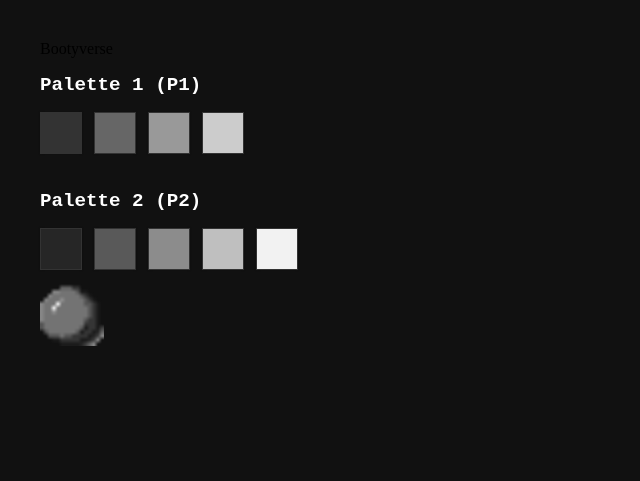
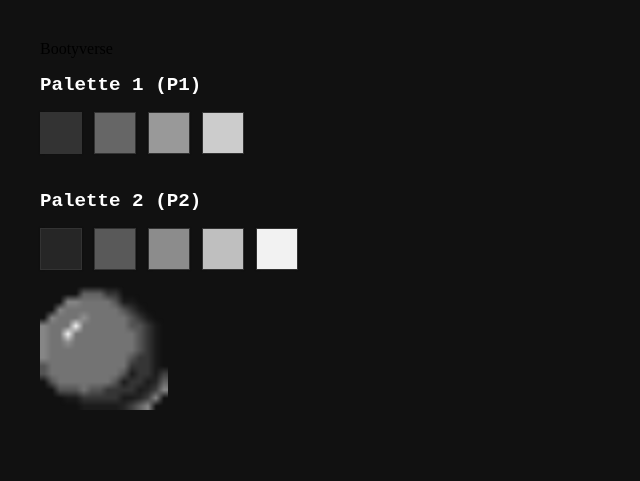
Before and after one commit to CulturallyConvexContures/wobbly-redemption, a plain HTML site: page moxies-colors.html in a window 1280 px wide. Shown: the whole page, without its empty margins (0-640 px from the left). Drawn offline with Linux system fonts and the light colour scheme.

Commit message:
Update moxies-colors.html

```diff
--- a/moxies-colors.html
+++ b/moxies-colors.html
@@ -6,8 +6,8 @@
     <title>Bootyverse</title>
  <style>
 img {
-  width: 64px;
-  height: 64px;
+  width: 128px;
+  height: 128px;
   image-rendering: pixelated;
   image-rendering: crisp-edges;
   image-rendering: -moz-crisp-edges;
```
